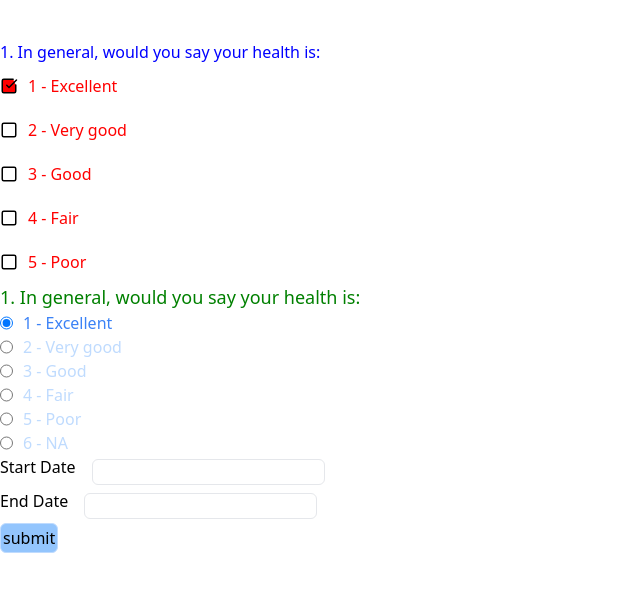
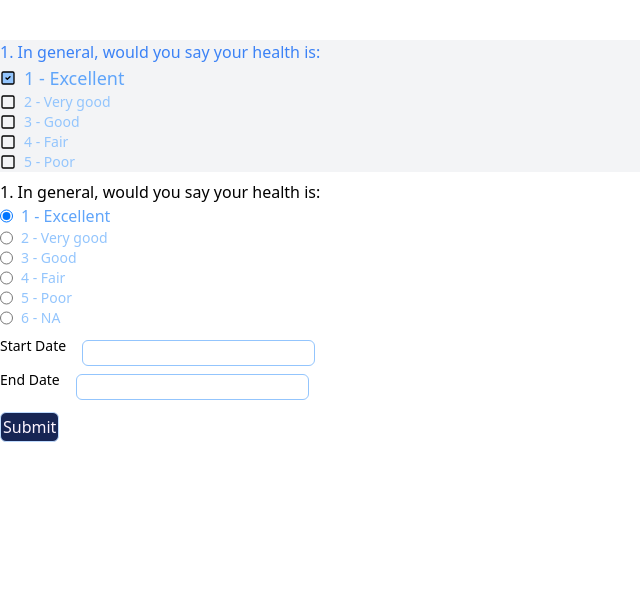
Before and after one commit to AnithaVangavarapu/demo, a React (Create React App) app: page / in a window 1280 px wide. Shown: the top 592 px of the page, without its empty margins (0-640 px from the left). Built offline with nearby package versions, Linux system fonts and the light colour scheme.

Commit message:
applied clsx and tailwind css

```diff
--- a/src/App.tsx
+++ b/src/App.tsx
@@ -3,20 +3,21 @@ import { DataItem, useApp } from "./customHooks/useApp";
 import { Button, DatePickerComp } from "./components";
 import { CheckboxGroup } from "./components/Checkbox";
 import { RadioGroup } from "./components/Radio";
-import styles from "./app.module.css";
-import { CSSProperties } from "react";
 
 export type CustomAppStylesProps = {
-  container: CSSProperties;
-  label: CSSProperties;
+  container: string;
+  label: string;
+  error: string;
 };
 const customCheckboxGroup: CustomAppStylesProps = {
-  container: { textAlign: "left" },
-  label: { color: "blue", fontSize: "16px" },
+  container: "bg-gray-100 mb-2",
+  label: "text-blue-500",
+  error: "text-lg text-blue-500",
 };
 const customRadio: CustomAppStylesProps = {
-  container: { textAlign: "left" },
-  label: { color: "green", fontSize: "18PX" },
+  container: "mb-2",
+  label: "",
+  error: "text-lg",
 };
 const App: React.FC = () => {
   const {
@@ -78,7 +79,11 @@ const App: React.FC = () => {
         date={endDate ? endDate.toDate() : null}
         minDate={startDate !== null ? startDate : undefined}
       />
-      <Button label="submit" onClick={handleSubmit} />
+      <Button
+        label="Submit"
+        onClick={handleSubmit}
+        // classname="border-red-500"
+      />
     </div>
   );
 };
--- a/src/app.module.css
+++ /dev/null
@@ -1,16 +0,0 @@
-.app {
-  justify-items: center;
-  padding: 10px;
-}
-.wrapper {
-  width: 1200px;
-  margin: 10px auto;
-  padding: 20px;
-  background-color: rgb(251 247 247);
-}
-.button {
-  padding: 20px;
-}
-.label {
-  color: rgb(32, 25, 25);
-}
--- a/src/components/Button.tsx
+++ b/src/components/Button.tsx
@@ -1,12 +1,21 @@
+import clsx from "clsx";
 import React from "react";
 interface ButtonProps {
   label: string;
   onClick: () => void;
+  classname?: string;
 }
-const Button: React.FC<ButtonProps> = ({ label, onClick }: ButtonProps) => {
+const Button: React.FC<ButtonProps> = ({
+  label,
+  onClick,
+  classname,
+}: ButtonProps) => {
   return (
     <button
-      className="border rounded-md border-blue-200 bg-blue-300 p-0.5 hover:bg-amber-50"
+      className={clsx(
+        "mt-2 border rounded-md border-blue-200 bg-blue-950 p-0.5 text-fuchsia-50 hover:bg-amber-50 hover:text-blue-950 ",
+        classname
+      )}
       onClick={onClick}
     >
       {label}
--- a/src/components/DatePickerComp.tsx
+++ b/src/components/DatePickerComp.tsx
@@ -2,7 +2,12 @@ import React from "react";
 import DatePicker from "react-datepicker";
 import "react-datepicker/dist/react-datepicker.css";
 import dayjs, { Dayjs } from "dayjs";
-
+import clsx from "clsx";
+export type ClassNamesProps = {
+  label: string;
+  datePicker: string;
+  container: string;
+};
 interface DateProps {
   label?: string;
   format?: string;
@@ -11,8 +16,10 @@ interface DateProps {
   date: Date | null;
   minDate?: Dayjs;
   maxDate?: Dayjs;
+  classnames?: ClassNamesProps;
 }
 const DatePickerComp = (props: DateProps) => {
+  const { classnames } = props;
   const handleChange = (date: Date | null) => {
     const formattedDate = dayjs(date).format(
       props.format ? props.format.toUpperCase() : "DD/MM/YYYY"
@@ -21,10 +28,15 @@ const DatePickerComp = (props: DateProps) => {
     props.updateDate(dayjs(date), props.type);
   };
   return (
-    <div className="flex flex-row gap-4">
-      <label>{props.label}</label>
+    <div className={clsx("flex flex-row gap-4", classnames?.container)}>
+      <label className={clsx(`text-sm`, classnames?.label)}>
+        {props.label}
+      </label>
       <DatePicker
-        className="border rounded-md my-1 "
+        className={clsx(
+          "border rounded-md my-1 border-blue-300 ",
+          classnames?.datePicker
+        )}
         selected={props.date}
         onChange={handleChange}
         minDate={props.minDate?.toDate()}
--- a/src/components/checkbox/CheckboxGroup.tsx
+++ b/src/components/checkbox/CheckboxGroup.tsx
@@ -1,15 +1,14 @@
-import React, { useState, useEffect, useCallback, CSSProperties } from "react";
+import React, { useState, useEffect, useCallback } from "react";
 import { CustomAppStylesProps } from "../../App";
 import { CheckboxInput } from ".";
+import clsx from "clsx";
+import { ClassNamesProps } from "./CheckboxInput";
 export type Option = {
   label: string;
   value: string;
 };
-export type CustomStylesProps = {
-  checkIcon: CSSProperties;
-  label: CSSProperties;
-};
-interface CheckboxProps {
+
+interface CheckboxGroupProps {
   label?: string;
   options: Option[];
   updateCheckboxValue: (value: string[]) => void;
@@ -18,15 +17,12 @@ interface CheckboxProps {
   customCheckboxGroup?: CustomAppStylesProps;
 }
 
-const customStyles: CustomStylesProps = {
-  checkIcon: {
-    fill: "red",
-    color: "black",
-  },
-  label: {
-    color: "red",
-    padding: "10px",
-  },
+const checkboxInputClassNames: ClassNamesProps = {
+  sqareCheck: "rounded-sm fill-blue-300 ",
+  square: "",
+  checkedLabel: "text-blue-400",
+  uncheckedLabel: "text-blue-300",
+  container: "",
 };
 
 const CheckboxGroup = ({
@@ -36,7 +32,7 @@ const CheckboxGroup = ({
   initialCheckboxValue,
   error,
   customCheckboxGroup,
-}: CheckboxProps) => {
+}: CheckboxGroupProps) => {
   const [checkboxValue, setCheckboxValue] =
     useState<string[]>(initialCheckboxValue);
 
@@ -67,7 +63,7 @@ const CheckboxGroup = ({
           value={option.value}
           updateValue={updateValue}
           isChecked={checkboxValue.includes(option.value)}
-          customStyles={customStyles}
+          classnames={checkboxInputClassNames}
           key={index}
         />
       );
@@ -75,12 +71,18 @@ const CheckboxGroup = ({
     [checkboxValue, updateValue]
   );
   return (
-    <div style={customCheckboxGroup?.container}>
-      {label && <p style={customCheckboxGroup?.label}>{label}</p>}
+    <div className={clsx(`text-lg`, customCheckboxGroup?.container)}>
+      {label && (
+        <p className={clsx(`text-base`, customCheckboxGroup?.label)}>{label}</p>
+      )}
       {options.map((option: Option, index: number) =>
         renderItem(option, index)
       )}
-      {error && <p style={{ color: "red" }}>{error}</p>}
+      {error && (
+        <p className={clsx(`text-sm text-red-500`, customCheckboxGroup?.error)}>
+          {error}
+        </p>
+      )}
     </div>
   );
 };
--- a/src/components/checkbox/CheckboxInput.tsx
+++ b/src/components/checkbox/CheckboxInput.tsx
@@ -1,13 +1,20 @@
 import React from "react";
-import { CheckSquare, Square } from "lucide-react";
-import styles from "./checkbox.module.css";
-import { CustomStylesProps } from "./CheckboxGroup";
+import { SquareCheck, Square } from "lucide-react";
+import clsx from "clsx";
+
+export type ClassNamesProps = {
+  sqareCheck: string;
+  square: string;
+  checkedLabel: string;
+  uncheckedLabel: string;
+  container: string;
+};
 interface CheckboxProps {
   label: string;
   value: string;
   updateValue: (value: string) => void;
   isChecked: boolean;
-  customStyles?: CustomStylesProps;
+  classnames?: ClassNamesProps;
 }
 
 const CheckboxInput = ({
@@ -15,25 +22,21 @@ const CheckboxInput = ({
   value,
   updateValue,
   isChecked,
-  customStyles,
+  classnames,
 }: CheckboxProps) => {
   return (
-    <div className="flex flex-row items-center ">
+    <div className={clsx("flex flex-row items-center", classnames?.container)}>
       {isChecked ? (
-        <CheckSquare
-          size={18}
-          className={styles.icon}
-          style={customStyles?.checkIcon}
-        />
+        <SquareCheck className={clsx(` w-4 h-4`, classnames?.sqareCheck)} />
       ) : (
-        <Square size={18} />
+        <Square className={clsx(`w-4 h-4`, classnames?.square)} />
       )}
 
       <label
-        className={`${styles.label} ${
-          isChecked ? styles.checklabel : styles.unchecklabel
-        }`}
-        style={customStyles?.label}
+        className={clsx(
+          `text-base mx-2 ${isChecked ? "text-lg" : "text-sm"}`,
+          isChecked ? classnames?.checkedLabel : classnames?.uncheckedLabel
+        )}
         onClick={() => {
           updateValue(value);
         }}
--- a/src/components/checkbox/checkbox.module.css
+++ /dev/null
@@ -1,13 +0,0 @@
-.label {
-  padding-left: 10px;
-}
-.checklabel {
-  color: rgb(44, 44, 173);
-}
-.unchecklabel {
-  color: black;
-}
-.icon {
-  color: white;
-  fill: rgb(44, 44, 173);
-}
--- a/src/components/radio/RadioGroup.tsx
+++ b/src/components/radio/RadioGroup.tsx
@@ -1,14 +1,13 @@
 import React, { useState, useCallback } from "react";
 import { CustomAppStylesProps } from "../../App";
 import { RadioInput } from ".";
-
+import clsx from "clsx";
+import { ClassNamesProps } from "./RadioInput";
 export type Option = {
   label: string;
   value: string;
 };
-export type CustomStylesProps = {
-  label: string;
-};
+
 interface RadioProps {
   label?: string;
   options: Option[];
@@ -18,8 +17,10 @@ interface RadioProps {
   customRadio?: CustomAppStylesProps;
 }
 
-const customStyles: CustomStylesProps = {
-  label: "text-blue-200",
+const radioInputClassNames: ClassNamesProps = {
+  selectedLabel: "text-blue-400",
+  container: "",
+  notSelectedLabel: "text-blue-300 text-sm",
 };
 const RadioGroup = ({
   label,
@@ -44,7 +45,7 @@ const RadioGroup = ({
           value={option.value}
           updateValue={updateValue}
           isSelected={radioValue === option.value}
-          customStyles={customStyles}
+          classnames={radioInputClassNames}
           key={index}
         />
       );
@@ -52,12 +53,16 @@ const RadioGroup = ({
     [radioValue]
   );
   return (
-    <div>
-      {label && <p style={customRadio?.label}>{label}</p>}
+    <div className={clsx(`bg-none`, customRadio?.container)}>
+      {label && (
+        <p className={clsx(`text-base`, customRadio?.label)}>{label}</p>
+      )}
       {options.map((option: Option, index: number) =>
         renderItem(option, index)
       )}
-      {error && <p>{error}</p>}
+      {error && (
+        <p className={clsx(`text-red-400`, customRadio?.error)}>{error}</p>
+      )}
     </div>
   );
 };
--- a/src/components/radio/RadioInput.tsx
+++ b/src/components/radio/RadioInput.tsx
@@ -1,25 +1,26 @@
 import React from "react";
-import styles from "./radio.module.css";
-import { CustomStylesProps } from "./RadioGroup";
 import clsx from "clsx";
+export type ClassNamesProps = {
+  container: string;
+  selectedLabel: string;
+  notSelectedLabel: string;
+};
 interface RadioProps {
   label: string;
   value: string;
   updateValue: (value: string) => void;
   isSelected: boolean;
-
-  customStyles?: CustomStylesProps;
+  classnames?: ClassNamesProps;
 }
 const RadioInput = ({
   label,
   value,
   updateValue,
   isSelected,
-
-  customStyles,
+  classnames,
 }: RadioProps) => {
   return (
-    <div className="flex flex-row">
+    <div className={clsx("flex flex-row", classnames?.container)}>
       <input
         type="radio"
         value={value}
@@ -30,9 +31,8 @@ const RadioInput = ({
       />
       <label
         className={clsx(
-          `${styles.label} ${
-            isSelected ? `text-blue-500 ` : styles.notSelectedLabel
-          }, ${customStyles?.label}`
+          `text-base mx-2 `,
+          isSelected ? classnames?.selectedLabel : classnames?.notSelectedLabel
         )}
       >
         {label}
--- a/src/components/radio/radio.module.css
+++ /dev/null
@@ -1,9 +0,0 @@
-.label {
-  padding-left: 10px;
-}
-.selectedLabel {
-  color: blue;
-}
-.notSelectedLabel {
-  color: black;
-}
```
